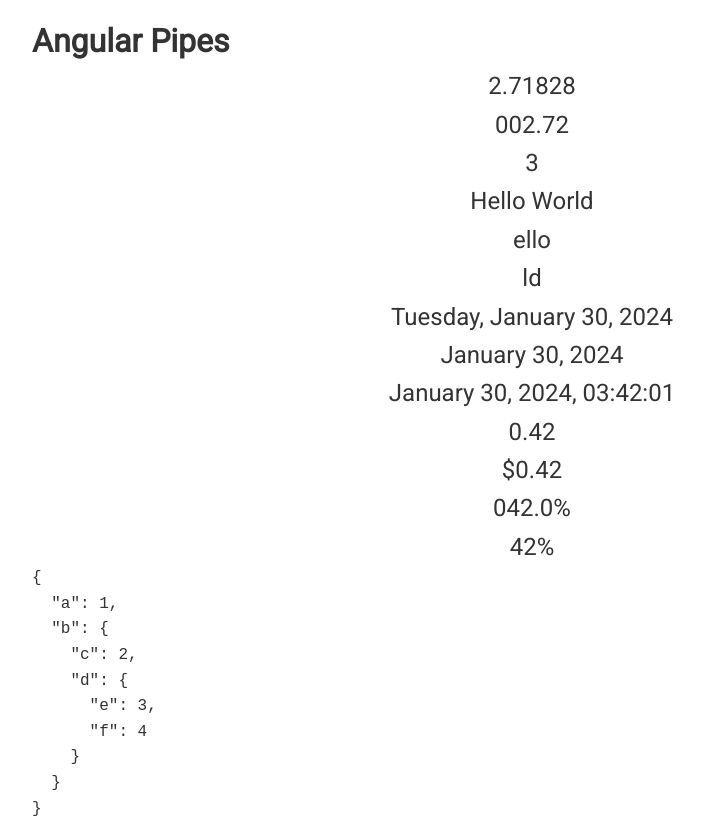
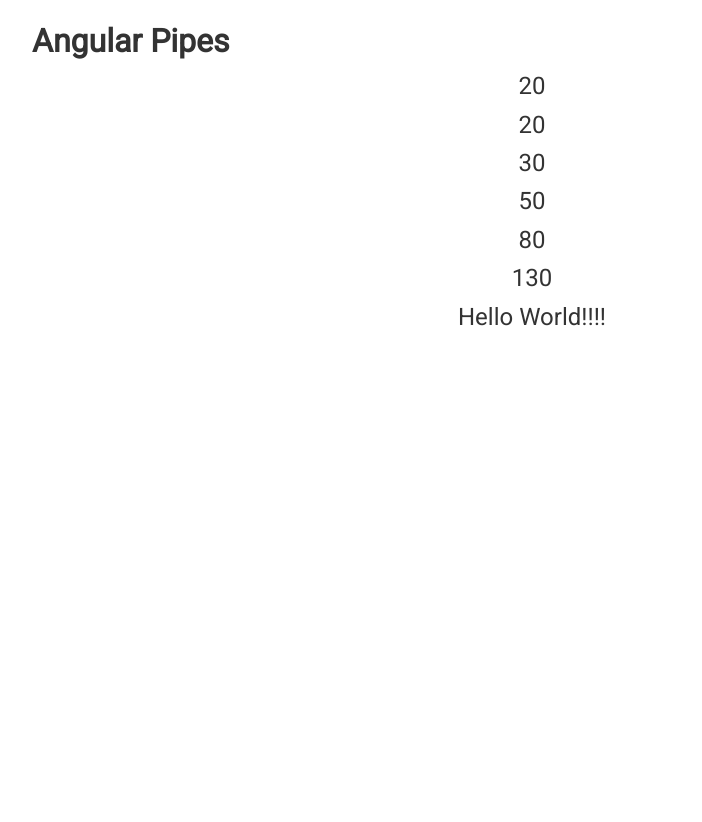
Before and after one commit to parunkov/angular4, an Angular app: page / in a window 1280 px wide. Shown: the whole page, without its empty margins (108-810 px from the left). After the commit the page ends 800 px from the top, so only its background shows below. Built offline with nearby package versions, Linux system fonts and the light colour scheme.

Commit message:
new pipe

```diff
--- a/src/app/app.component.html
+++ b/src/app/app.component.html
@@ -1,6 +1,6 @@
 <div class="container">
     <h1>Angular Pipes</h1>
-    <p>{{ e | number:'1.1-5' }}</p>
+    <!-- <p>{{ e | number:'1.1-5' }}</p>
     <p>{{ e | number:'3.1-2' }}</p>
     <p>{{ e | number:'1.0-0' }}</p>
     <p>{{ str | uppercase | lowercase | titlecase }}</p>
@@ -14,5 +14,15 @@
     <p>{{ float | percent:'3.1-2' }}</p>
     <p>{{ float | percent:'2.0-0' }}</p>
 
-    <pre>{{ obj | json }}</pre>
+    <pre>{{ obj | json }}</pre> -->
+
+    <p>{{ 10 | mult }}</p>
+    <p>{{ 10 | mult:2 }}</p>
+    <p>{{ 10 | mult:3 }}</p>
+    <p>{{ 10 | mult:5 }}</p>
+    <p>{{ 10 | mult:8 }}</p>
+    <p>{{ 10 | mult:13 }}</p>
+
+    <p>{{ 'Hello World    ' | exMarks }}</p>
+
 </div>
--- a/src/app/app.component.ts
+++ b/src/app/app.component.ts
@@ -1,10 +1,12 @@
 import { CommonModule } from '@angular/common';
 import { Component } from '@angular/core';
+import { MultByPipe } from './pipes/mult-by.pipe';
+import { ExMarksPipe } from './pipes/ex-marks.pipe';
 
 @Component({
   selector: 'app-root',
   standalone: true,
-  imports: [CommonModule],
+  imports: [CommonModule, MultByPipe, ExMarksPipe],
   templateUrl: './app.component.html',
   styleUrl: './app.component.scss'
 })
--- /dev/null
+++ b/src/app/pipes/ex-marks.pipe.ts
@@ -0,0 +1,13 @@
+import { Pipe, PipeTransform } from '@angular/core';
+
+@Pipe({
+  name: 'exMarks',
+  standalone: true
+})
+export class ExMarksPipe implements PipeTransform {
+
+  transform(str: string): string {
+    return `${str.trim()}!!!!`;
+  }
+
+}
--- /dev/null
+++ b/src/app/pipes/mult-by.pipe.ts
@@ -0,0 +1,12 @@
+import { Pipe, PipeTransform } from "@angular/core";
+
+@Pipe({
+    name: 'mult',
+    standalone: true
+})
+
+export class MultByPipe implements PipeTransform {
+    transform(num: number, pow: number = 2): number {
+        return num * pow;
+    }
+}
```
